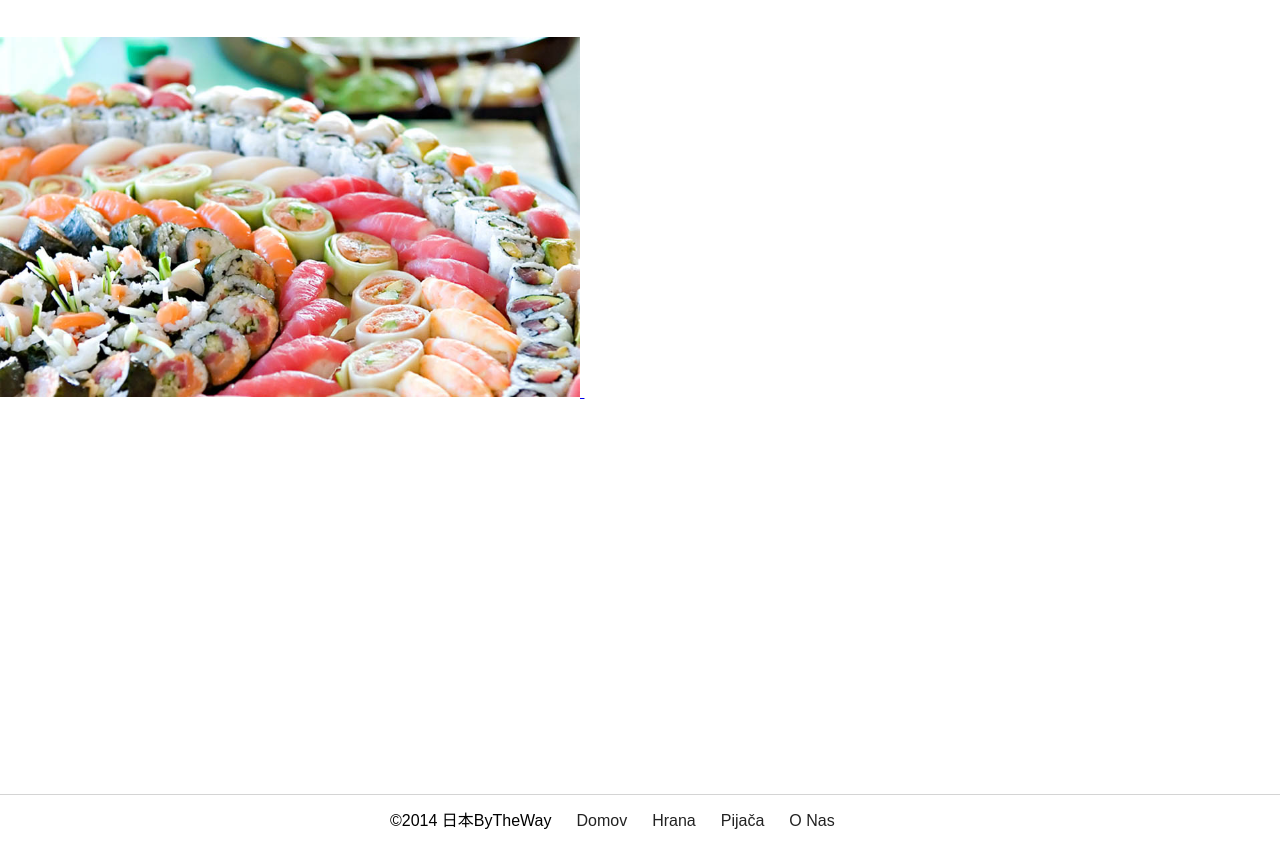
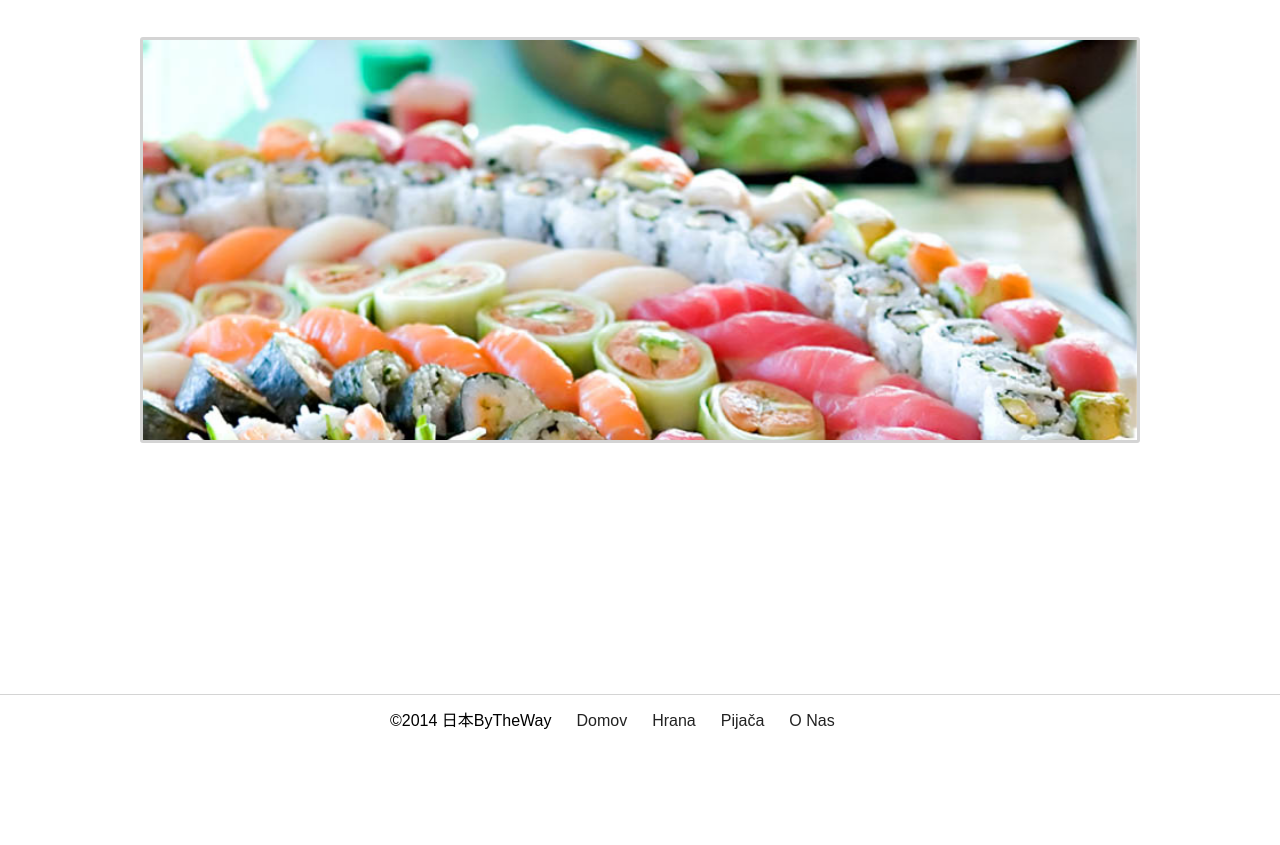
Before and after one commit to wesny11/NihonByTheWay, a PHP site: page / in a window 1280 px wide. Shown: the part 63-908 px from the top of the page. After the commit the page ends 792 px from the top, so only its background shows below. Run offline with PHP 8.4, Linux system fonts and the light colour scheme.

Commit message:
Slider sedaj deluje.

```diff
--- a/index.php
+++ b/index.php
@@ -14,7 +14,9 @@
 	<title>Index - 日本ByTheWay</title>
 	<link rel="stylesheet" href="styles/normalize.css">
 	<link rel="stylesheet" href="styles/main.css">
+
 	<script src="scripts/jquery-1.11.1.min.js"></script>
+	<script src="scripts/jquery.slides.min.js"></script>
 </head>
 <body>
 	<header class="main-header">
@@ -22,55 +24,38 @@
 	</header>
 
 	<div class="main-content">
-		<div id="gallery">
-			<a href="#" class="show">
-				<img src="images/slideshow/slide3.jpg" width="580" height="360"/>
-			</a>
-			<a href="#">
-				<img src="images/slideshow/slide4.jpg" width="580" height="360"/>
-			</a>
-			<a href="#">
-				<img src="images/slideshow/slide7.jpg" width="580" height="360"/>
-			</a>
-			<div class="caption"></div>
-			<div class="clear"></div>
+		<div class="row">
+			<div class="slides-container center">
+				<div id="slides">
+					<img src="images/slideshow/slide3.jpg" />
+					<img src="images/slideshow/slide4.jpg" />
+					<img src="images/slideshow/slide7.jpg" />
+				</div>
+			</div>
 		</div>
 	</div>
-
-	<script>
-		$(document).ready(function() {
-			//Execute the slideShow
-			slideShow();
-		});
-		function slideShow() {
-			//Set the opacity of all images to 0
-			$('#gallery a').css({opacity: 0.0});
-
-			//Get the first image and display it (set it to full opacity)
-			$('#gallery a:first').css({opacity: 1.0});
-
-			//Call the gallery function to run the slideshow, 6000 = change to next image after 6 seconds
-			setInterval('gallery()',6000);
-		}
-		function gallery() {
-			//if no IMGs have the show class, grab the first image
-			var current = ($('#gallery a.show')?  $('#gallery a.show') : $('#gallery a:first'));
-			//Get next image, if it reached the end of the slideshow, rotate it back to the first image
-			var next = ((current.next().length) ? ((current.next().hasClass('caption'))? $('#gallery a:first') :current.next()) : $('#gallery a:first'));
-
-			//Set the fade in effect for the next image, show class has higher z-index
-			next.css({opacity: 0.0})
-			.addClass('show')
-			.animate({opacity: 1.0}, 1000);
-			//Hide the current image
-			current.animate({opacity: 0.0}, 1000)
-			.removeClass('show');
-		}
-	</script>
 
 	<footer class="main-footer">
 		<?php include('main-footer.php'); ?>
 	</footer>
+
+	<script>
+		$(function() {
+			$('#slides').slidesjs({
+				width: 869,
+				height: 350,
+				navigation: { active: false },
+				pagination: { active: false },
+				play: {
+					active: false,
+					interval: 5000,
+					auto: true,
+					pauseOnHover: true,
+					restartDelay: 2500
+				}
+			});
+		});
+	</script>
 </body>
 </html>
 <?php mysqli_close($connection); ?>
--- /dev/null
+++ b/styles/_slides.scss
@@ -0,0 +1,16 @@
+/* Prevent the slideshow from flashing on load */
+#slides {
+	display: none;
+}
+
+/* Center the slideshow */
+.slides-container {
+	margin: 0 auto;
+	border: 3px solid $grey;
+	border-radius: 3px;
+}
+
+/* Show active item in the pagination */
+.slidesjs-pagination .active {
+	color:red;
+}
--- a/styles/main.css
+++ b/styles/main.css
@@ -275,6 +275,23 @@ a.big-red:hover, button.big-red:hover {
   color: #f5461e;
 }
 
+/* Prevent the slideshow from flashing on load */
+#slides {
+  display: none;
+}
+
+/* Center the slideshow */
+.slides-container {
+  margin: 0 auto;
+  border: 3px solid #d4d4d4;
+  border-radius: 3px;
+}
+
+/* Show active item in the pagination */
+.slidesjs-pagination .active {
+  color: red;
+}
+
 .main-content {
   padding-top: 100px;
   padding-bottom: 40px;
@@ -446,20 +463,3 @@ a.big-red:hover, button.big-red:hover {
   max-width: 900px;
   margin: 0 auto;
 }
-.main-content .gallery {
-  position:relative;
-  height:360px;
-}
-.main-content .gallery a {
-  position:absolute;
-}
-.main-content .gallery a img {
-  border:none;
-  text-align: center;
-}
-.main-content .gallery a.show {
-  z-index:500;
-}
-.clear {
-  clear:both;
-}
--- a/styles/main.scss
+++ b/styles/main.scss
@@ -3,6 +3,7 @@
 @import "buttons";
 @import "main-header";
 @import "main-footer";
+@import "slides";
 
 .main-content {
 	padding-top: 100px;
```
Also changed, not shown: scripts/jquery.slides.min.js (added), 1 other file.
